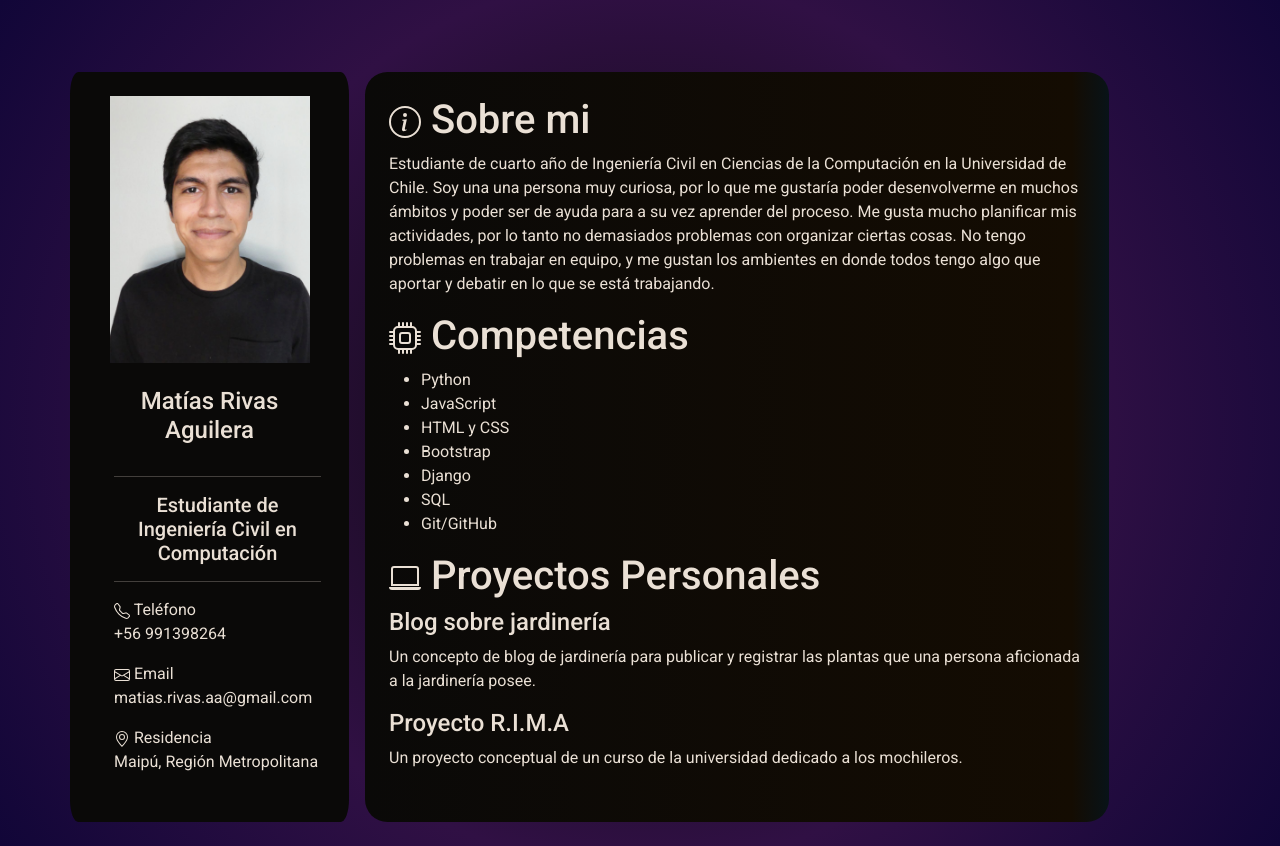
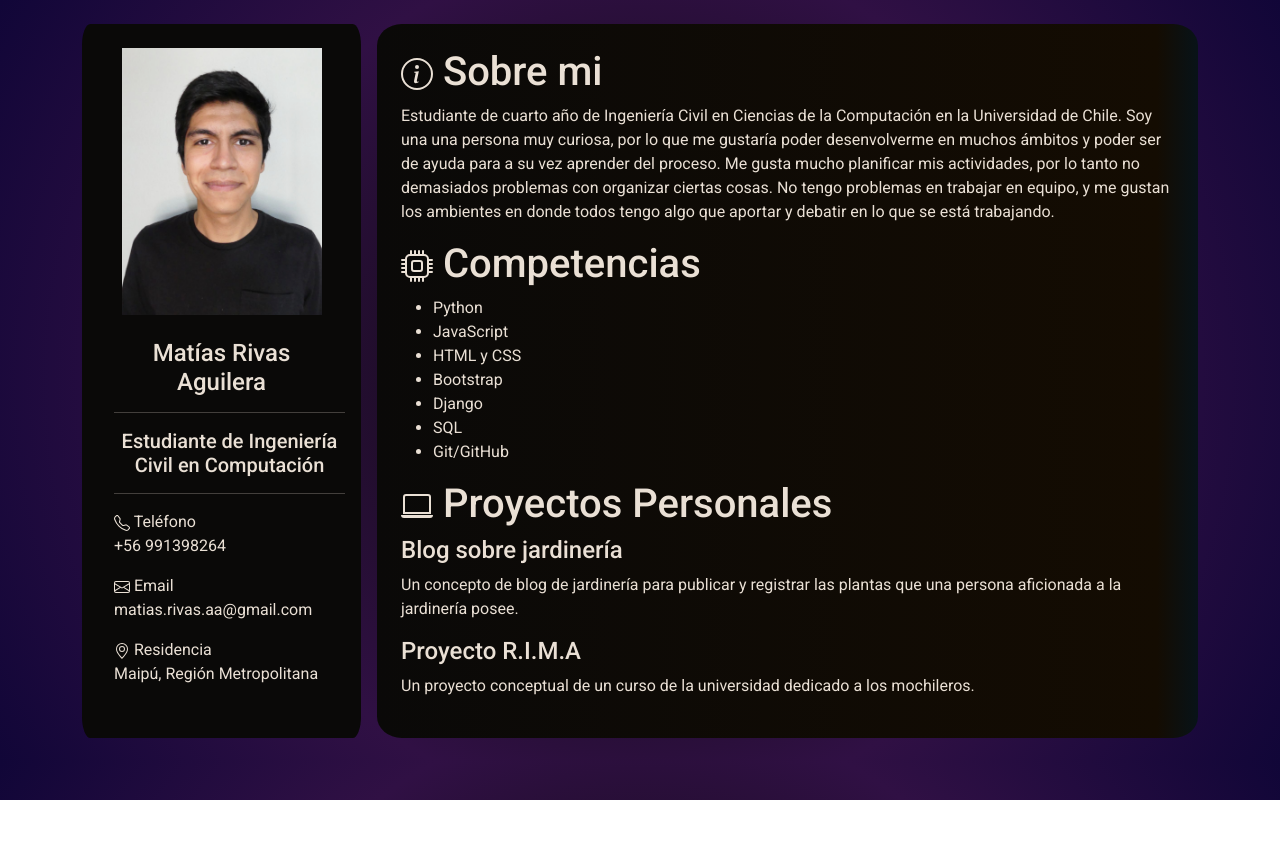
Before and after one commit to MatiasRivas00/MatiasRivas00.github.io, a plain HTML site: page index.html in a window 1280 px wide. After the commit the page ends 800 px from the top, so only its background shows below. Drawn offline with Linux system fonts and the light colour scheme.

Commit message:
Update, margin solved
now I need to fix the problem of use row on the contact section

```diff
--- a/index.html
+++ b/index.html
@@ -14,13 +14,13 @@
 <body>
     <div class="container p-4">
         <div class="row">
-            <aside class="col-xl-3 col-sm-12 text-center p-4 me-xl-2 mt-xl-5 row" id="sidebar">
-                <div class="col-lg-5 col-xl-12 text-">
+            <aside class="col-sm-12 col-xl-3 text-center p-4 me-0 me-xl-2" id="sidebar">
+                <div class="col-md-4 col-xl-12 text-center">
                     <img src="img/me.jpg" alt="My profile photo" width="200">
                     <h4 class="m-2 mt-4">Matías Rivas Aguilera</h2>
 
                 </div>
-                <div id="contact" class="col-lg-6 col-xl-12 ">
+                <div id="contact" class="col-md-7 col-xl-12 ">
                     <hr>
                     <h5 class="text-center">Estudiante de Ingeniería Civil en Computación</h3>
                     <hr>
@@ -51,7 +51,7 @@
                 </div>
             </aside>
 
-            <section class="col-xl-8 col-sm-12 p-4 ms-xl-2 mt-xl-5 mt-sm-4" id="info">
+            <section class="col-xl col-sm-12 p-4 mt-4 mt-xl-0 ms-0 ms-xl-2" id="info">
                 <article>
                     <h1>
                         <svg xmlns="http://www.w3.org/2000/svg" width="32" height="32" fill="currentColor" class="bi bi-info-circle" viewBox="0 0 16 16">
```
